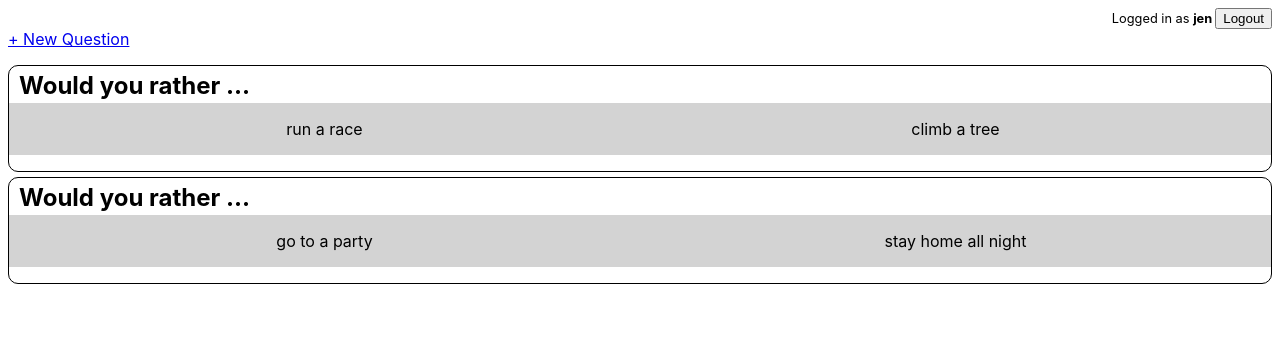
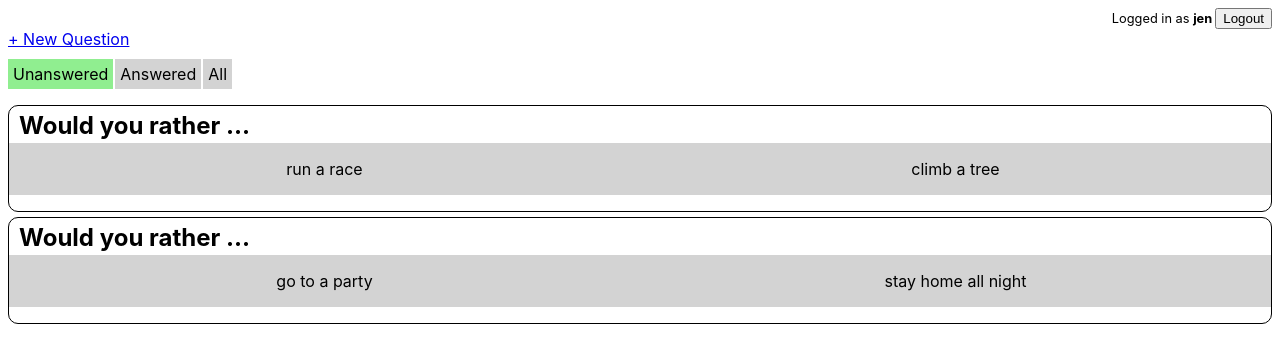
Before and after one commit to jhgilbert/would_you_rather, a React (Create React App) app: page / in a window 1280 px wide. Shown: the top 362 px of the page. Built offline with nearby package versions, Linux system fonts and the light colour scheme.

Commit message:
feat: Finish simple version of dashboard

```diff
--- a/src/components/Dashboard.js
+++ b/src/components/Dashboard.js
@@ -1,11 +1,53 @@
 import React, { Component } from 'react'
 import QuestionList from './QuestionList'
 
+function setDivStyle(isSelected) {
+  let style = {
+    backgroundColor: 'lightgray',
+    verticalAlign: 'top',
+    padding: '5px',
+    marginRight: '2px',
+    display: 'inline-block',
+    marginTop: '10px'
+  }
+
+  if (isSelected) {
+    style.backgroundColor = 'lightgreen'
+  }
+
+  return style
+}
+
 class Dashboard extends Component {
+  constructor(props) {
+    super(props)
+
+    this.state = {
+      filter: 'unanswered'
+    }
+  }
+
+  setFilter = (filter) => {
+    this.setState(() => ({
+      filter
+    }))
+  }
+
   render() {
+    const { filter } = this.state
+
     return (
       <div>
-        <QuestionList />
+        <div style={setDivStyle(filter === 'unanswered')} onClick={() => this.setFilter('unanswered')}>
+            Unanswered
+        </div>
+        <div style={setDivStyle(filter === 'answered')} onClick={() => this.setFilter('answered')}>
+            Answered
+        </div>
+        <div style={setDivStyle(filter === 'all')} onClick={() => this.setFilter('all')}>
+            All
+        </div>
+        <QuestionList filter={this.state.filter} />
       </div>
     )
   }
--- a/src/components/QuestionList.js
+++ b/src/components/QuestionList.js
@@ -9,8 +9,6 @@ const ulStyle = {
 }
 
 const liStyle = {
-  border: '1px solid black',
-  borderRadius: '10px',
   marginBottom: '5px',
   paddingLeft: '0px',
   marginLeft: '0px'
@@ -23,7 +21,7 @@ class QuestionList extends Component {
       <ul style={ulStyle}>
         {this.props.questionIds.map((id) => (
           <li style={liStyle} key={id}>
-            <QuestionPreview id={id} />
+            <QuestionPreview id={id} filter={this.props.filter} />
           </li>
         ))}
       </ul>
--- a/src/components/QuestionPreview.js
+++ b/src/components/QuestionPreview.js
@@ -35,14 +35,26 @@ class QuestionPreview extends Component {
   }
 
   render() {
-    const { question, authedUser } = this.props
+    const { question, authedUser, filter } = this.props
 
     /*
     return <Redirect to={'/question/' + this.state.selectedQuestionId} />
     */
 
+    switch (filter) {
+      case 'answered':
+        if (!this.state.isAnswered) {
+          return null
+        }
+        break;
+      case 'unanswered':
+        if (this.state.isAnswered) {
+          return null
+        }
+    }
+
     return (
-      <div>
+      <div style={{border: '1px solid black', borderRadius: '10px'}}>
         <h2 style={headerStyle}>Would you rather ...</h2>
         <Option
           option={question.optionOne}
```
